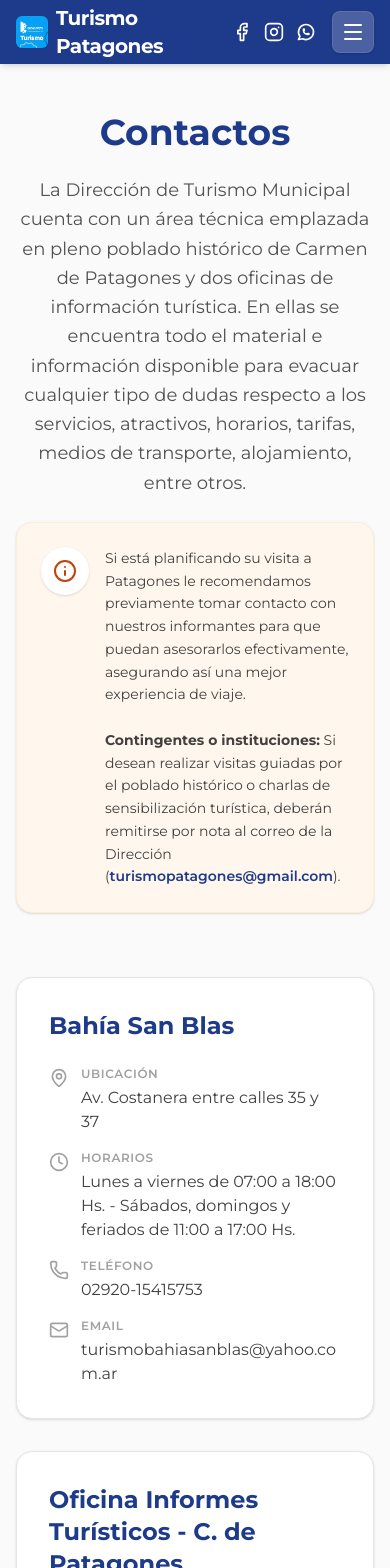
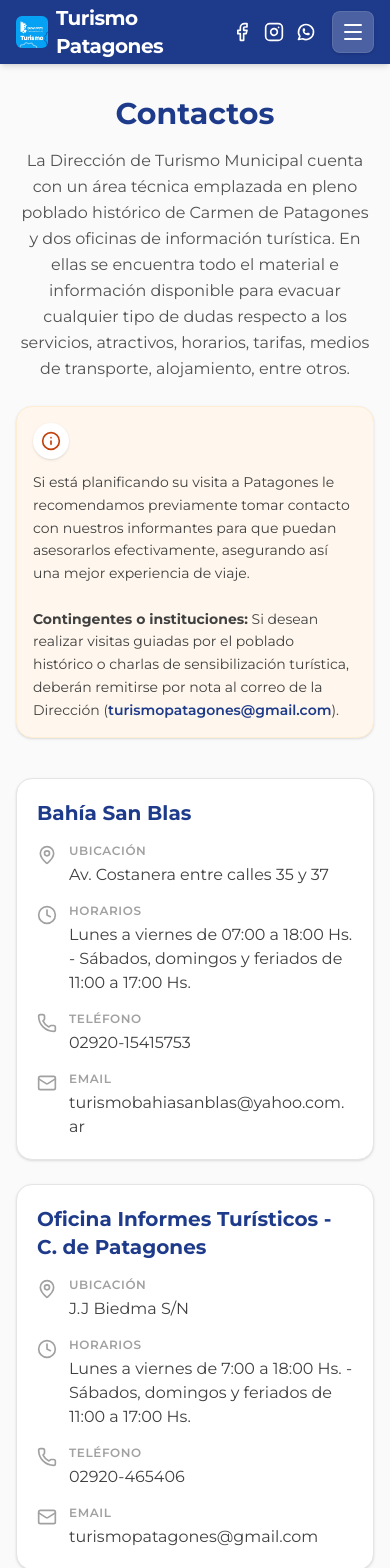
Before and after one commit to porrettimaximo/turismo-patagones, a React (Vite) app: page /contacto in a window 390 px wide. Shown: the top 1568 px of the page. Built offline with nearby package versions, Linux system fonts and the light colour scheme.

Commit message:
Mejorar diseño responsivo de la página de contacto

```diff
--- a/src/features/contact/ContactoPage.tsx
+++ b/src/features/contact/ContactoPage.tsx
@@ -37,17 +37,17 @@ export default function ContactoPage() {
   ];
 
   return (
-    <div className="max-w-7xl mx-auto px-4 py-12">
+    <div className="max-w-7xl mx-auto px-4 py-8 md:py-12">
       {/* Header */}
-      <div className="text-center max-w-3xl mx-auto mb-16">
-        <h1 className="text-4xl md:text-5xl font-bold text-[var(--color-primary)] mb-6">Contactos</h1>
-        <p className="text-lg text-neutral-600 leading-relaxed mb-6">
+      <div className="text-center max-w-3xl mx-auto mb-10 md:mb-16">
+        <h1 className="text-3xl md:text-5xl font-bold text-[var(--color-primary)] mb-4 md:mb-6">Contactos</h1>
+        <p className="text-base md:text-lg text-neutral-600 leading-relaxed mb-6">
           La Dirección de Turismo Municipal cuenta con un área técnica emplazada en pleno poblado histórico de Carmen de Patagones y dos oficinas de información turística. En ellas se encuentra todo el material e información disponible para evacuar cualquier tipo de dudas respecto a los servicios, atractivos, horarios, tarifas, medios de transporte, alojamiento, entre otros.
         </p>
-        <div className="bg-orange-50 border border-orange-100 rounded-2xl p-6 text-left shadow-sm inline-block">
-          <div className="flex items-start gap-4">
-            <div className="bg-white p-3 rounded-full shadow-sm shrink-0">
-              <Info className="w-6 h-6 text-[var(--color-tertiary)]" />
+        <div className="bg-orange-50 border border-orange-100 rounded-2xl p-4 md:p-6 text-left shadow-sm inline-block">
+          <div className="flex flex-col sm:flex-row items-start gap-3 md:gap-4">
+            <div className="bg-white p-2 md:p-3 rounded-full shadow-sm shrink-0">
+              <Info className="w-5 h-5 md:w-6 md:h-6 text-[var(--color-tertiary)]" />
             </div>
             <p className="text-sm text-neutral-700 leading-relaxed">
               Si está planificando su visita a Patagones le recomendamos previamente tomar contacto con nuestros informantes para que puedan asesorarlos efectivamente, asegurando así una mejor experiencia de viaje.<br/><br/>
@@ -58,10 +58,10 @@ export default function ContactoPage() {
       </div>
 
       {/* Offices Grid */}
-      <div className="grid grid-cols-1 md:grid-cols-2 gap-8">
+      <div className="grid grid-cols-1 md:grid-cols-2 gap-6 md:gap-8">
         {offices.map((office) => (
-          <div key={office.id} className="bg-white rounded-2xl p-8 shadow-sm border border-neutral-200 hover:shadow-md transition-shadow">
-            <h2 className="text-2xl font-bold text-[var(--color-primary)] mb-6">{office.title}</h2>
+          <div key={office.id} className="bg-white rounded-2xl p-5 md:p-8 shadow-sm border border-neutral-200 hover:shadow-md transition-shadow">
+            <h2 className="text-xl md:text-2xl font-bold text-[var(--color-primary)] mb-4 md:mb-6">{office.title}</h2>
 
             <div className="space-y-4">
               {office.address && (
```
